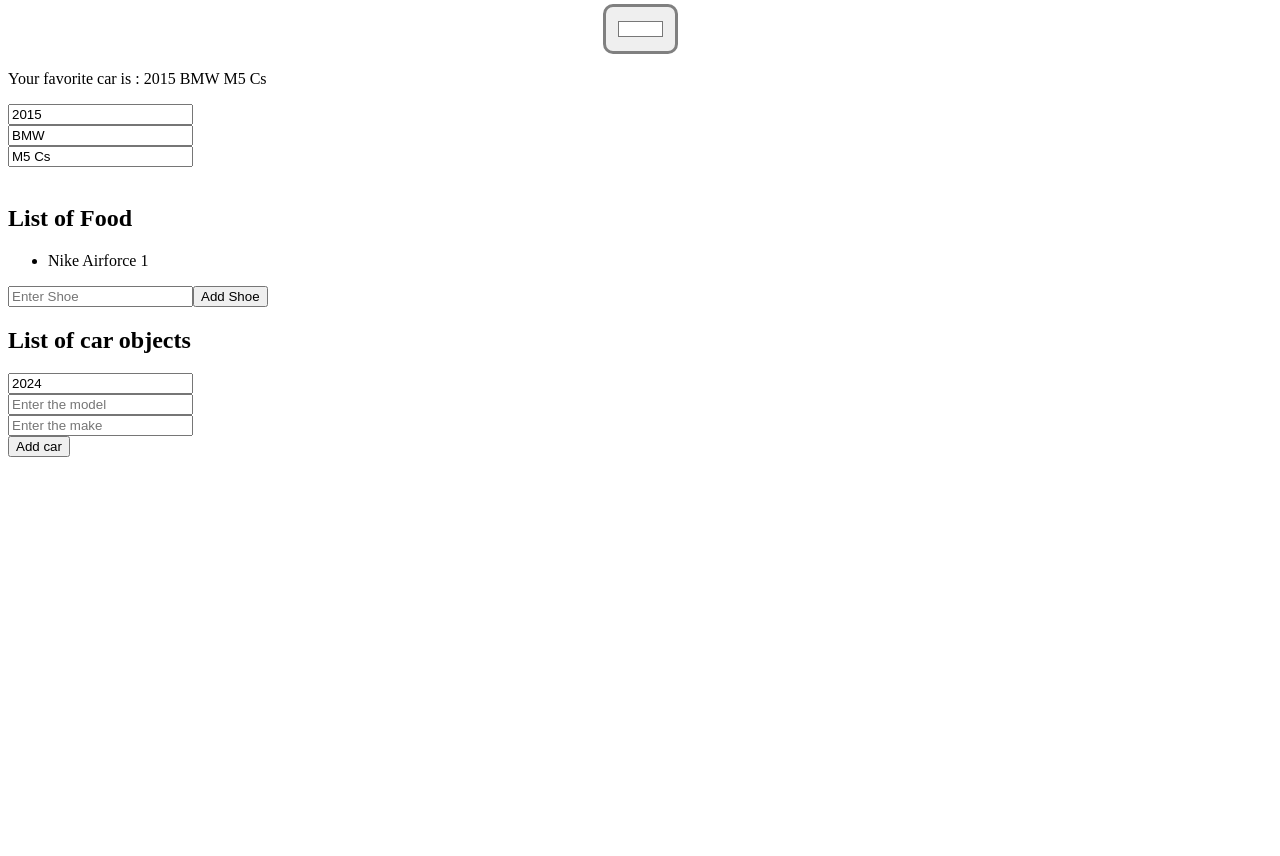
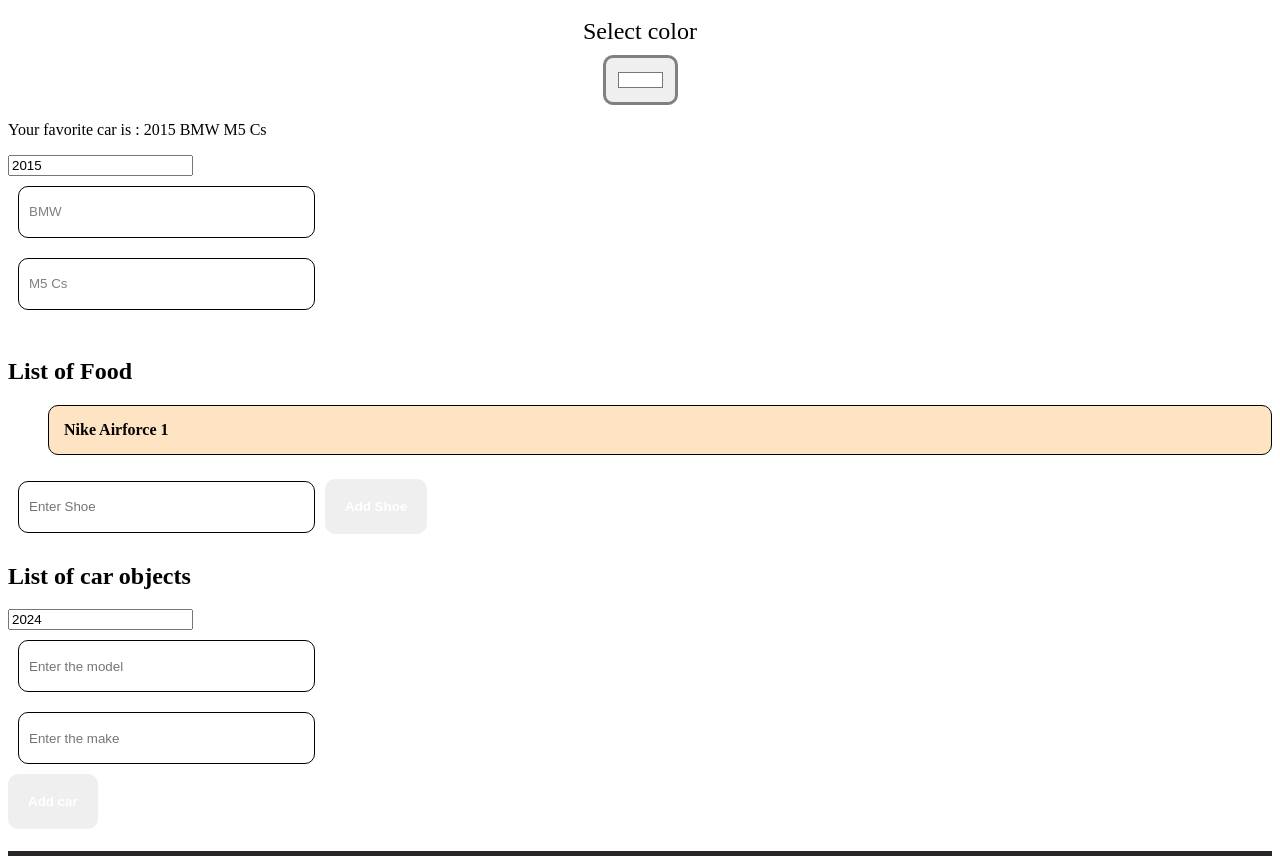
Before and after one commit to johnomeyo/react, a React (Vite) app: page / in a window 1280 px wide. Shown: the part 1929-2785 px from the top of the page. Before the commit the page ends 2394 px from the top, so only its background shows below. Built offline with nearby package versions, Linux system fonts and the light colour scheme.

Commit message:
ToDo App

```diff
--- a/src/App.jsx
+++ b/src/App.jsx
@@ -8,6 +8,7 @@ import ColorPicker from "./ColorPicker";
 import UpdateObject from "./UpdateObjects";
 import UpdateArray from "./UpdateArray";
 import UpdateArrayOfObjects from "./UpdateArrayofObjects";
+import ToDoList from "./ToDoList";
 function App() {
   const cars = [
     { name: "BMW", year: 2015, id: 1 },
@@ -45,6 +46,8 @@ function App() {
       <br />
       <UpdateArray />
       <UpdateArrayOfObjects/>
+      <p></p>
+      <ToDoList/>
     </>
   );
 }
--- /dev/null
+++ b/src/ToDoList.jsx
@@ -0,0 +1,62 @@
+import { useState } from "react";
+
+function ToDoList() {
+    const [tasks, setTasks] = useState([])
+    const [newTask, setNewTask] = useState('')
+
+    function handleInputChange(e) {
+        setNewTask(e.target.value);
+
+    }
+    function addTask() {
+        if (newTask.trim() !== "") {
+            setTasks(t => ([...t, newTask]))
+            setNewTask("");
+        }
+    }
+    function removeTask(index) {
+        setTasks(tasks.filter((_, i) => i !== index));
+    }
+    function moveUp(index) {
+        if (index > 0) {
+            const updatedTasks = [...tasks];
+            [updatedTasks[index], updatedTasks[index - 1]] =
+                [updatedTasks[index - 1], updatedTasks[index]]
+
+            setTasks(updatedTasks)
+        }
+
+    }
+    function moveDown(index) {
+        if (index < tasks.length - 1) {
+            const updatedTasks = [...tasks];
+            [updatedTasks[index], updatedTasks[index + 1]] =
+                [updatedTasks[index + 1], updatedTasks[index]]
+
+            setTasks(updatedTasks)
+        }
+    }
+    return <div className="to-do-list">
+        <div>
+            <h1>To Do List</h1>
+            <input type="text"
+                placeholder="Enter a task..."
+                value={newTask}
+                onChange={handleInputChange}
+
+            />
+            <button className="add-button" onClick={addTask} >Add</button>
+        </div>
+        <ol>
+            {
+                tasks.map((task, index) => <li key={index}><span>{task}</span>
+                    <button className="delete-button" onClick={() => removeTask(index)}>Delete</button>
+                    <button className="move-button" onClick={() => moveUp(index)}>⬆️</button>
+                    <button className="move-button" onClick={() => moveDown(index)}>⬇️</button>
+                </li>)
+            }
+        </ol>
+
+    </div>
+}
+export default ToDoList;
--- a/src/index.css
+++ b/src/index.css
@@ -87,3 +87,71 @@ input[type="color"] {
   color: grey;
 
 }
+.to-do-list{
+  margin-top: 10px;
+  text-align: center;
+  background-color: rgb(40, 38, 38);
+}
+button{
+  size: 1.7rem;
+  font-weight: bold;
+  padding:20px;
+  color: white;
+  border: none;
+  cursor: pointer;
+  border-radius: 10px;
+  transition: background-color 0.5s ease;
+}
+.add-button{
+  background-color: hsl(120, 45%, 38%);
+}
+.add-button:hover{
+  background-color: hsl(120, 45%, 28%) ;
+}
+.delete-button{
+  background-color: hsl(13, 52%, 44%);
+}
+.delete-button:hover{
+  background-color: hsl(12, 89%, 46%) ;
+}
+.move-button{
+  background-color: hsl(55, 76%, 46%);
+}
+.move-button:hover{
+  background-color: hsl(42, 89%, 46%) ;
+}
+
+input[type="text"] {
+  width: 275px;
+  height: 30px;
+  margin: 10px;
+  padding: 10px;
+  border-radius: 10px;
+  border: 1px solid black;
+  border-radius: 10px;
+  color: grey;
+
+}
+
+ol{
+  padding: 0;
+}
+li{
+  font-weight: bold;
+  padding: 15px;
+  background-color: bisque;
+  border: 1px solid;
+  margin-bottom: 10px;
+  border-radius: 10px;
+  display: flex;
+  align-items: center;
+}
+text{
+  flex: 1;
+}
+
+.move-button, .delete-button{
+  padding: 8px 12px;
+  font-size:1.4rem ;
+  margin-left: 10px;
+}
```
